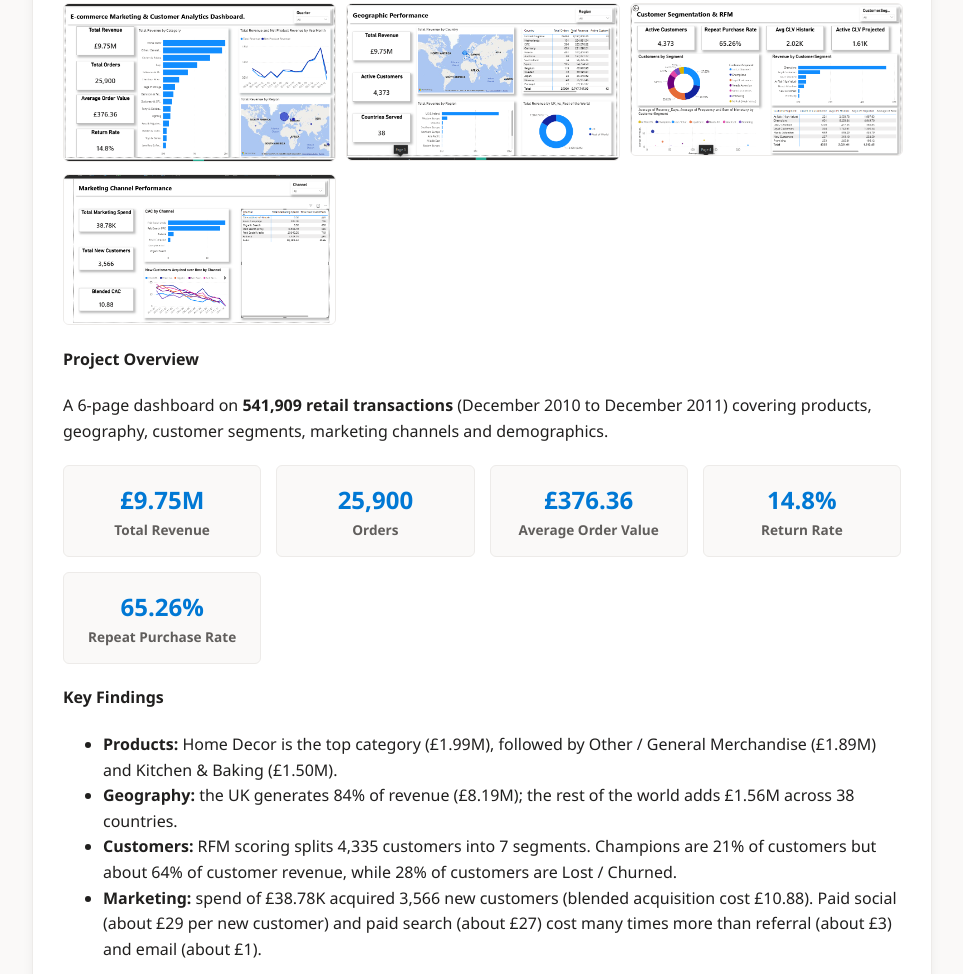
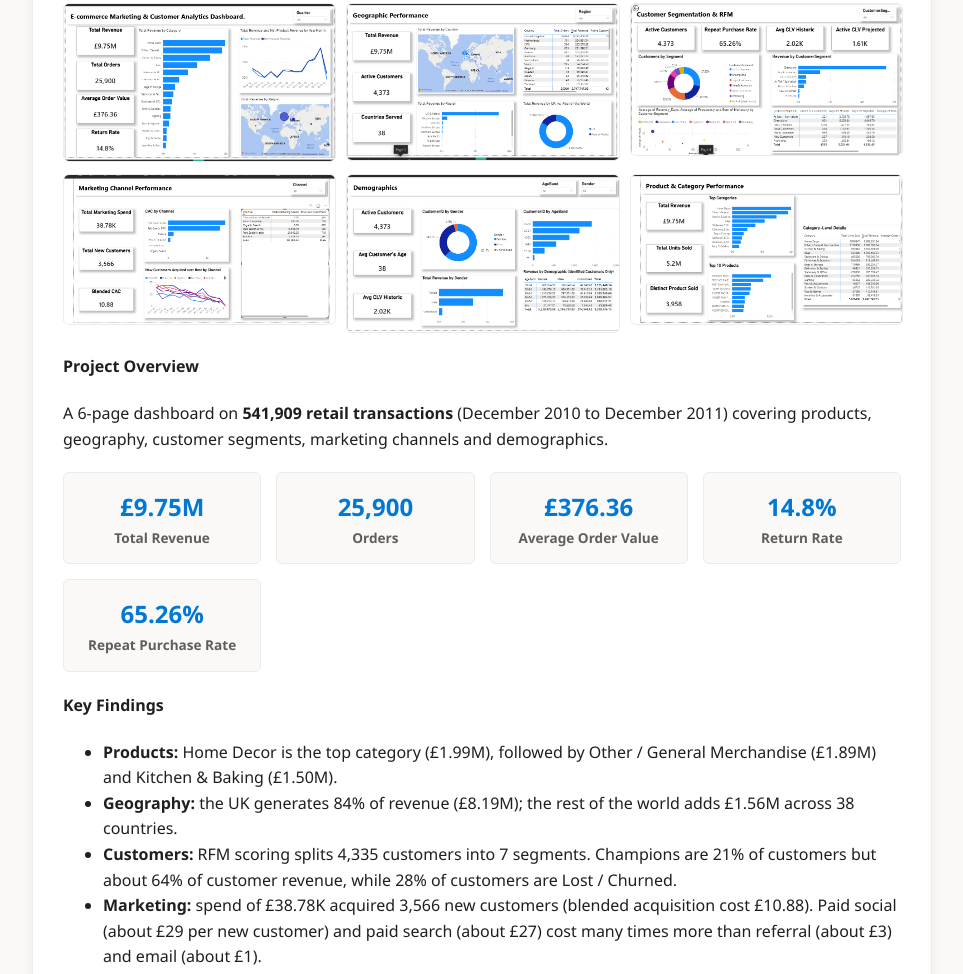
Before and after one commit to IfeAnalyst17/ifeanalyst17.github.io, a plain HTML site: page index.html in a window 1280 px wide. Shown: the part 1531-2505 px from the top of the page, without its empty margins (158-1121 px from the left). Drawn offline with Linux system fonts and the light colour scheme.

Commit message:
Add images for demographic and product performance

```diff
--- a/index.html
+++ b/index.html
@@ -138,6 +138,8 @@
                     <img src="ecommerce-geography.png" alt="Geographic performance page" loading="lazy">
                     <img src="ecommerce-rfm.png" alt="Customer segmentation and RFM page" loading="lazy">
                     <img src="ecommerce-marketing.png" alt="Marketing channel performance page" loading="lazy">
+                    <img src="ecommerce-demography.png" alt="Demographic performance page" loading="lazy">
+                    <img src="ecommerce-product.png" alt="Product and Category performance page" loading="lazy">
                 </div>
 
                 <h4>Project Overview</h4>
```
